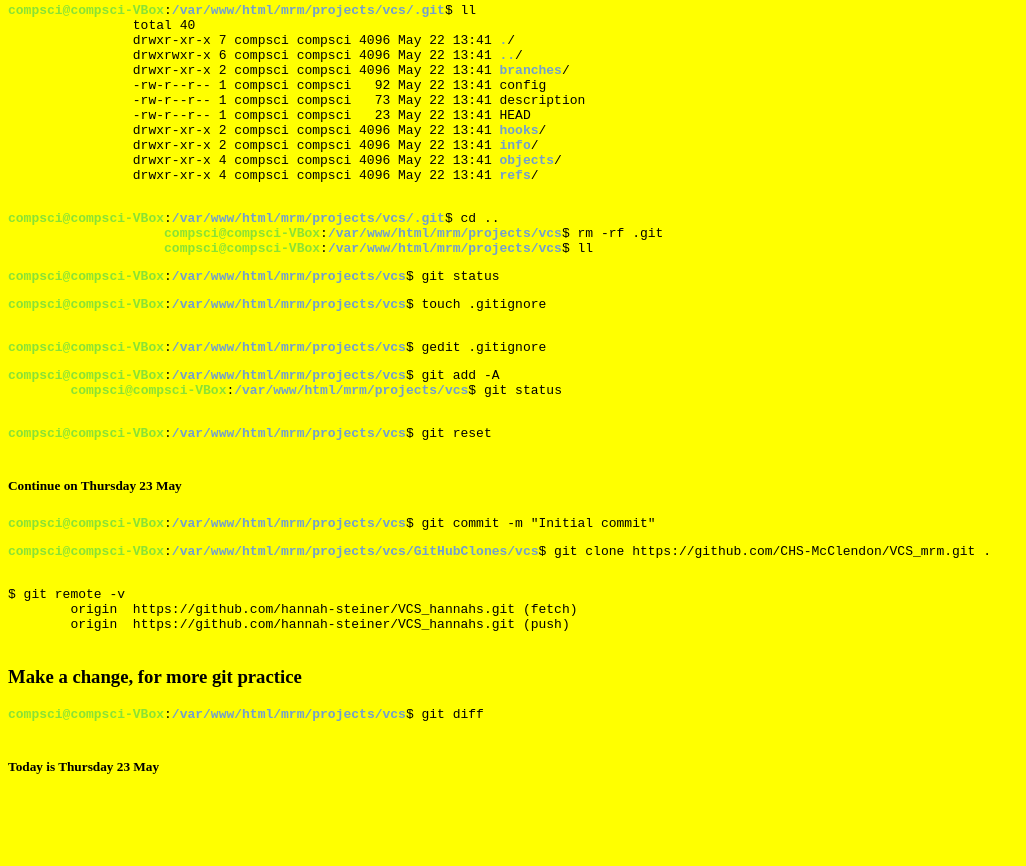
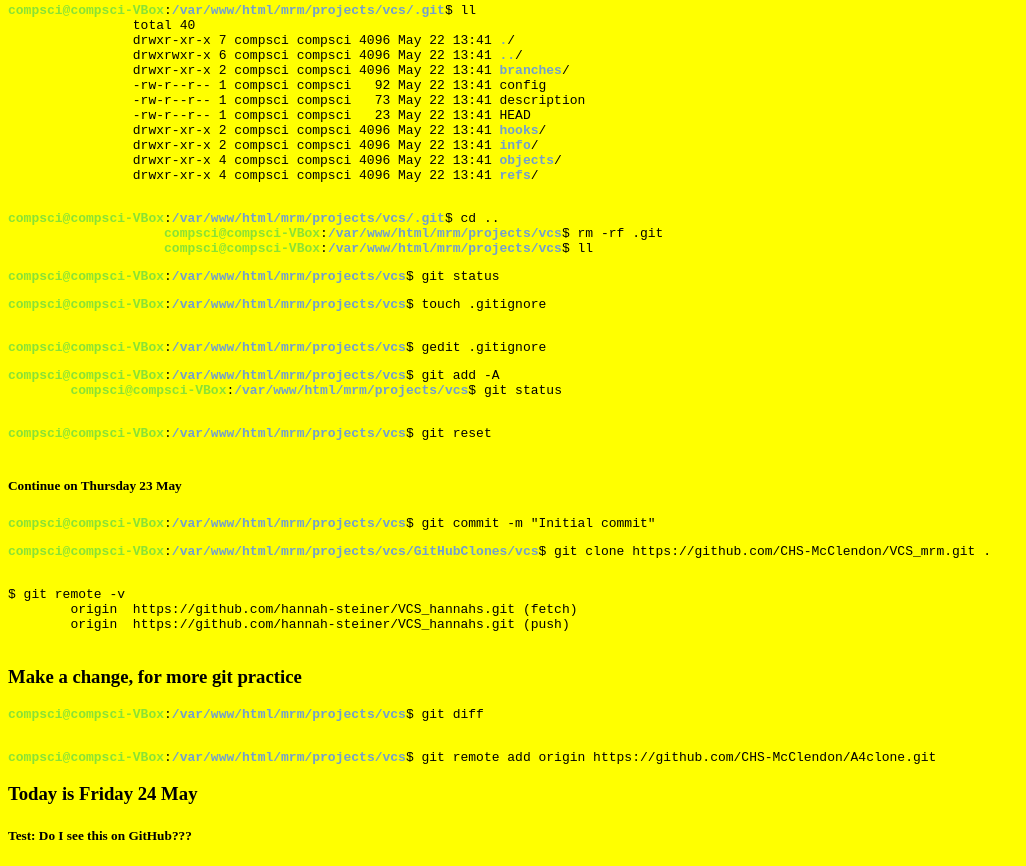
Before and after one commit to CHS-McClendon/A4clone, a plain HTML site: page index.html in a window 1280 px wide. Shown: the part 1191-2057 px from the top of the page, without its empty margins (0-1026 px from the left). Before the commit the page ends 1988 px from the top, so only its background shows below. Drawn offline with Linux system fonts and the light colour scheme; files whose address does not match are found by name.

Commit message:
My GitHub push test

```diff
--- a/index.html
+++ b/index.html
@@ -77,8 +77,11 @@
     <pre><font color="#8AE234"><b>compsci@compsci-VBox</b></font>:<font color="#729FCF"><b>/var/www/html/mrm/projects/vcs</b></font>$ git diff
     </pre>
 
-    <h5>Today is Thursday 23 May</h5>
+    <pre><font color="#8AE234"><b>compsci@compsci-VBox</b></font>:<font color="#729FCF"><b>/var/www/html/mrm/projects/vcs</b></font>$ git remote add origin https://github.com/CHS-McClendon/A4clone.git</pre>
 
+    <h3>Today is Friday 24 May</h3>
+
+    <h5>Test: Do I see this on GitHub???</h5>
 </body>
 
 </html>
```
